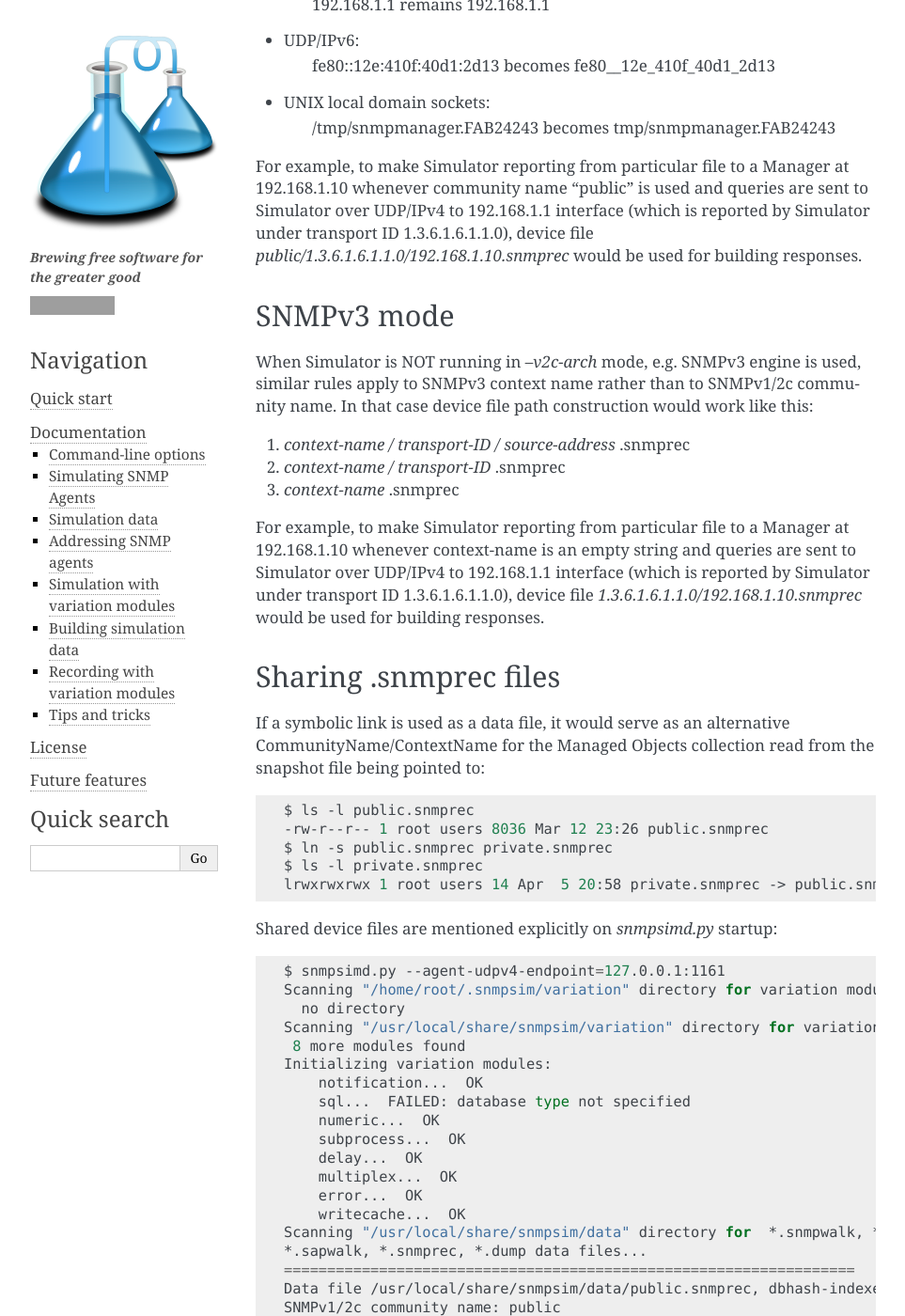
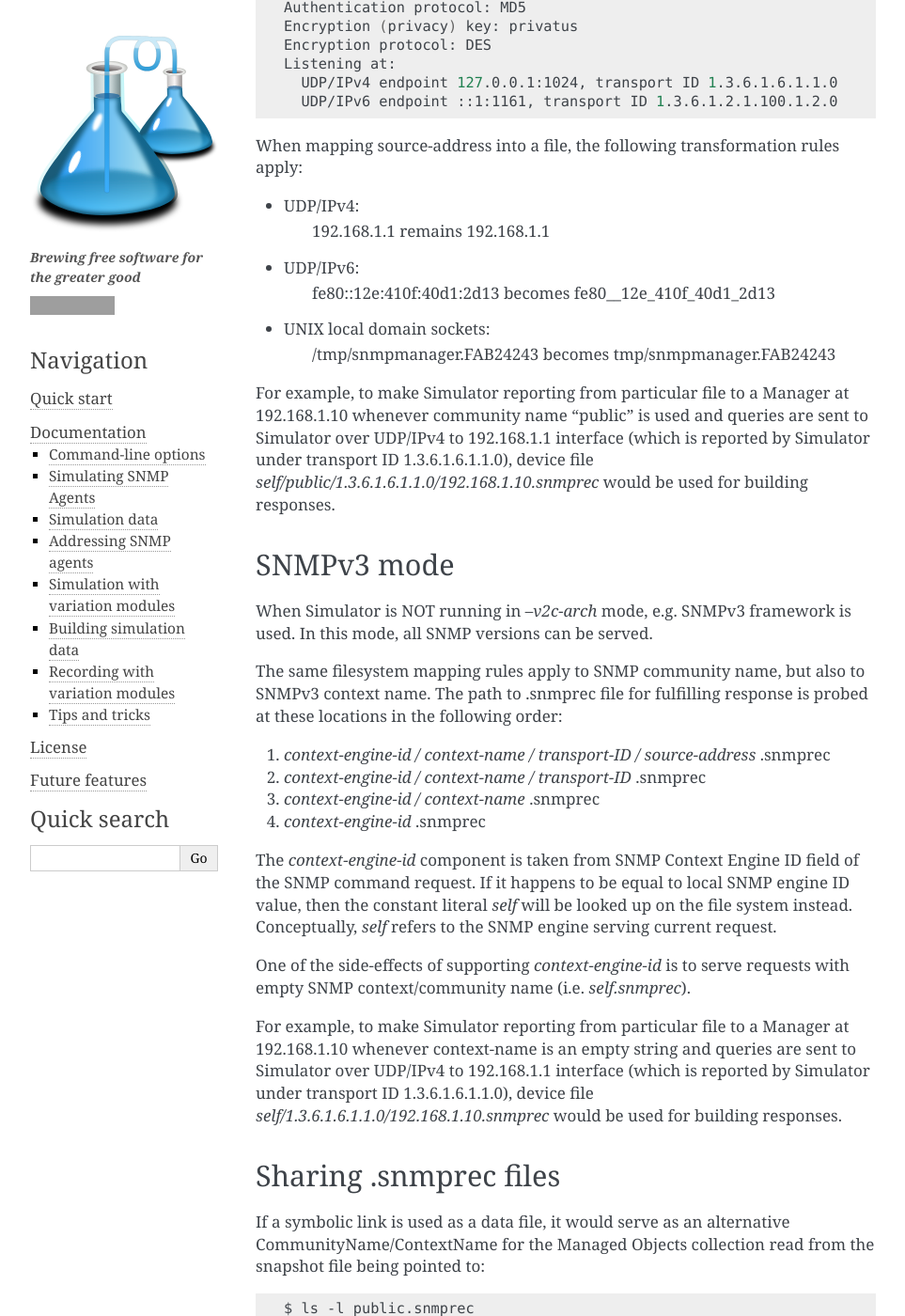
Before and after one commit to etingof/snmpsim, a Sphinx documentation site: the page built from docs/source/documentation/addressing-agents.rst, in a window 1280 px wide and 1400 px high, scrolled down 1033 px. Shown: the whole window at 94% size, without its empty margins (148-1111 px from the left). Built offline with Sphinx 7.4.7, drawn with Linux system fonts in a browser that asks for light colours; pages that are not in the unit, such as notebooks, are missing from menus; some of the changed text lies outside the part shown; grey boxes are pictures that could not be loaded.

Commit message:
Add SNMP Context Engine ID support
Added support for SNMP Context Engine ID mapping to the file
system paths. This feature allows for every single SNMP engine
to simulate multiple SNMP entities each identified by Context
Engine ID and Context Name pair mapped onto different .snmprec
files.

On top of that, this feature simplifies the mapping of empty SNMP
community and context names to .snmprec files.

```diff
--- a/CHANGES.txt
+++ b/CHANGES.txt
@@ -8,6 +8,11 @@ Revision 0.4.8, released XX-08-2019
 -----------------------------------
 
 - Code base PEP8'ed
+- Added support for SNMP Context Engine ID mapping to the file system paths.
+  This feature allows for every single SNMP engine to simulate multiple
+  SNMP contexts based on different .snmprec files. On top of that, this
+  feature simplifies the mapping of empty SNMP community and context names
+  to .snmprec files.
 - Added support for simulation based on compressed .snmprec files using
   bzip2 compression algorithm (.snmprec.bz2), as well as recording straight
   into this compressed format.
--- a/docs/source/documentation/addressing-agents.rst
+++ b/docs/source/documentation/addressing-agents.rst
@@ -14,13 +14,25 @@ SNMP managers differently.
 Legacy mode
 -----------
 
-When running in the *--v2c-arch* mode, SNMP Simulator attempts to find a *.snmprec*
-file to fulfill a request by probing files in paths constructed from pieces of request
-data. The path construction occurs by these rules and in this order:
+When running in the *--v2c-arch* mode, SNMP Simulator is not using SNMPv3
+framework. That implies that SNMPv3 infrastructure can't be used for agent
+addressing. In this mode, only SNMP v1 and v2c versions can be served. The
+main reason for legacy mode support is higher performance.
 
-1. *community / transport-ID / source-address* .snmprec
-2. *community / transport-ID* .snmprec
-3. *community* .snmprec
+In *--v2c-arch* mode, SNMP Simulator attempts to find a *.snmprec* file to
+fulfill the request by probing files by paths constructed from pieces of
+SNMPv1/v2c request data. Path construction occurs by these rules and
+in this order:
+
+1. *self / <community> / <transport-ID> / <source-address>* .snmprec
+2. *self / <community> / <transport-ID>* .snmprec
+3. *self / <community>* .snmprec
+4. *self* .snmprec
+
+The *self* component is just a constant which conceptually refers to the SNMP
+engine serving current request.
+
+One of the use-cases is to serve requests with empty SNMP community name.
 
 In other words, SNMP Simulator first tries to take community name,
 destination and source addresses into account. If that does not match
@@ -63,7 +75,7 @@ For example, to make Simulator reporting from particular file to
 a Manager at 192.168.1.10 whenever community name "public" is used and
 queries are sent to Simulator over UDP/IPv4 to 192.168.1.1 interface
 (which is reported by Simulator under transport ID 1.3.6.1.6.1.1.0),
-device file *public/1.3.6.1.6.1.1.0/192.168.1.10.snmprec* would be used
+device file *self/public/1.3.6.1.6.1.1.0/192.168.1.10.snmprec* would be used
 for building responses.
 
 .. _v3-style-variation:
@@ -71,20 +83,31 @@ for building responses.
 SNMPv3 mode
 -----------
 
-When Simulator is NOT running in *--v2c-arch* mode, e.g. SNMPv3 engine is
-used, similar rules apply to SNMPv3 context name rather than to SNMPv1/2c
-community name. In that case device file path construction would work
-like this:
+When Simulator is NOT running in *--v2c-arch* mode, e.g. SNMPv3 framework is
+used. In this mode, all SNMP versions can be served.
 
-1. *context-name / transport-ID / source-address* .snmprec
-2. *context-name / transport-ID* .snmprec
-3. *context-name* .snmprec
+The same filesystem mapping rules apply to SNMP community name, but also to SNMPv3
+context name. The path to .snmprec file for fulfilling response is probed at these
+locations in the following order:
+
+1. *context-engine-id / context-name / transport-ID / source-address* .snmprec
+2. *context-engine-id / context-name / transport-ID* .snmprec
+3. *context-engine-id / context-name* .snmprec
+4. *context-engine-id* .snmprec
+
+The *context-engine-id* component is taken from SNMP Context Engine ID field
+of the SNMP command request. If it happens to be equal to local SNMP engine ID
+value, then the constant literal *self* will be looked up on the file system
+instead. Conceptually, *self* refers to the SNMP engine serving current request.
+
+One of the side-effects of supporting *context-engine-id* is to serve requests
+with empty SNMP context/community name  (i.e. *self.snmprec*).
 
 For example, to make Simulator reporting from particular file to
 a Manager at 192.168.1.10 whenever context-name is an empty string and
 queries are sent to Simulator over UDP/IPv4 to 192.168.1.1 interface
 (which is reported by Simulator under transport ID 1.3.6.1.6.1.1.0),
-device file *1.3.6.1.6.1.1.0/192.168.1.10.snmprec* would be used
+device file *self/1.3.6.1.6.1.1.0/192.168.1.10.snmprec* would be used
 for building responses.
 
 .. _sharing-snmprec-files:
```
Also changed, not shown: 2 other files.
